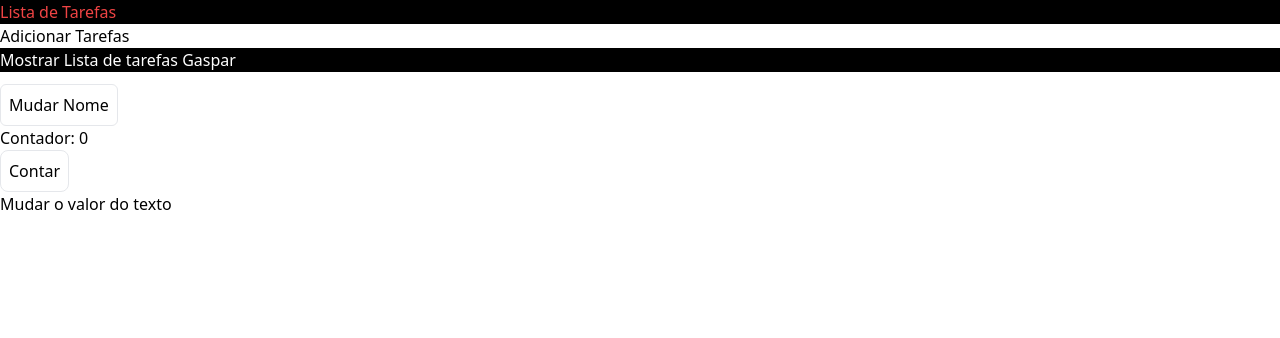
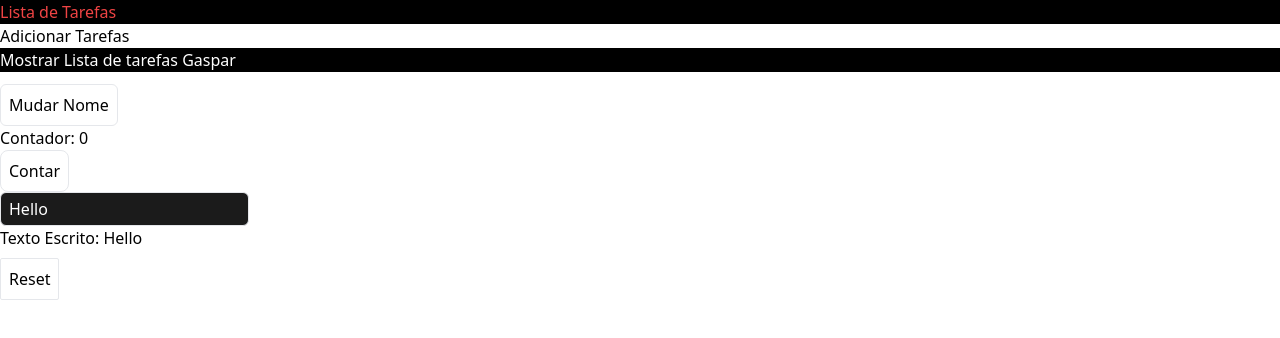
Before and after one commit to EdsonGaspar/App-react, a React (Vite) app: page / in a window 1280 px wide. Shown: the top 338 px of the page. Built offline with nearby package versions, Linux system fonts and the light colour scheme.

Commit message:
In this branch, I develop an aplication that do receive text and change in the same moment, there are one button to restart

```diff
--- a/src/components/ChangeText.jsx
+++ b/src/components/ChangeText.jsx
@@ -1,3 +1,26 @@
+import { useState } from "react";
+
 export function ChangeText() {
-  return <div>Mudar o valor do texto</div>;
+  const [start, setStart] = useState("Hello");
+  function stateInicial(e) {
+    setStart(e.target.value);
+  }
+  return (
+    <div>
+      <input
+        value={start}
+        onChange={stateInicial}
+        type="text"
+        className="bg-[#1b1b1b] text-white py-1 px-2 border rounded-md"
+        placeholder="Hello"
+      />
+      <p>Texto Escrito: {start}</p>
+      <button
+        onClick={() => setStart("Hellol")}
+        className="border rounded-sm cursor-pointer p-2 mt-2"
+      >
+        Reset
+      </button>
+    </div>
+  );
 }
```
